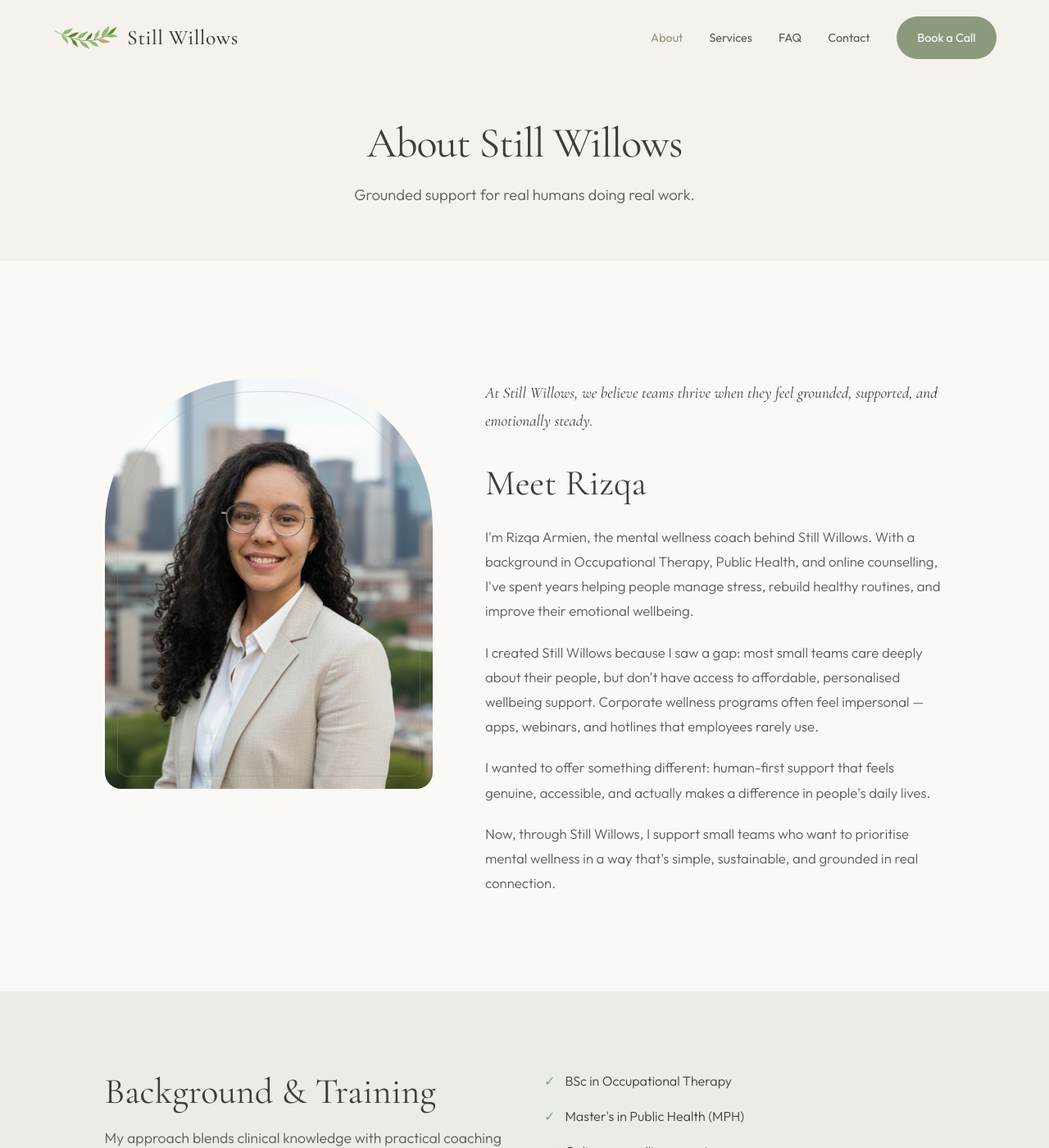
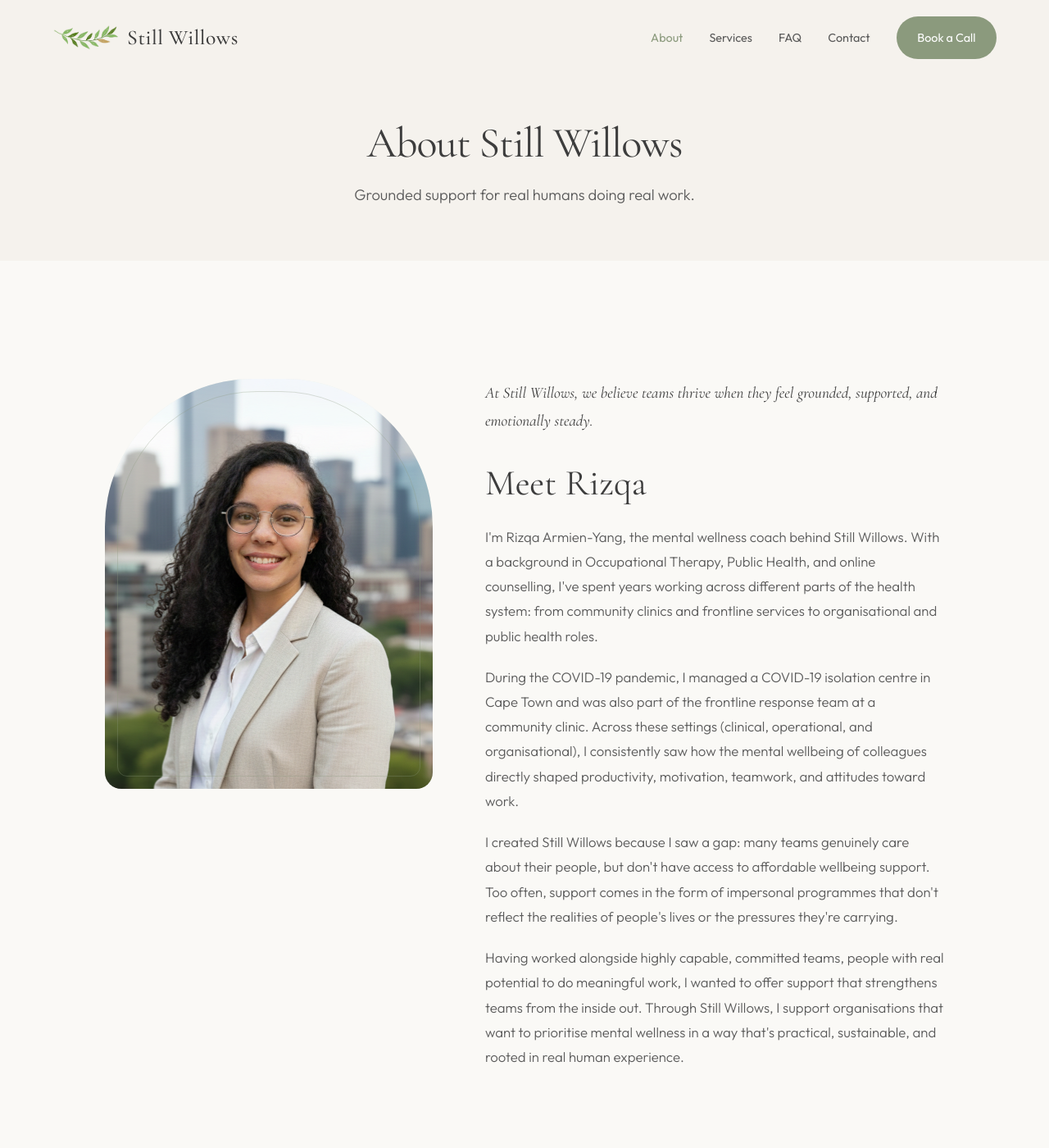
Before and after one commit to captainmike/stillwillows-website, a Jekyll site: the page built from about.md, in a window 1280 px wide and 1400 px high. Shown: the whole window at 82% size. Built offline with Jekyll 4.4.1, drawn with Linux system fonts in a browser that asks for light colours.

Commit message:
Update Meet Rizqa bio with expanded background

```diff
--- a/_layouts/about.html
+++ b/_layouts/about.html
@@ -20,13 +20,13 @@ layout: default
         <p class="lead">At Still Willows, we believe teams thrive when they feel grounded, supported, and emotionally steady.</p>
 
         <h2>Meet Rizqa</h2>
-        <p>I'm Rizqa Armien, the mental wellness coach behind Still Willows. With a background in Occupational Therapy, Public Health, and online counselling, I've spent years helping people manage stress, rebuild healthy routines, and improve their emotional wellbeing.</p>
+        <p>I'm Rizqa Armien-Yang, the mental wellness coach behind Still Willows. With a background in Occupational Therapy, Public Health, and online counselling, I've spent years working across different parts of the health system: from community clinics and frontline services to organisational and public health roles.</p>
 
-        <p>I created Still Willows because I saw a gap: most small teams care deeply about their people, but don't have access to affordable, personalised wellbeing support. Corporate wellness programs often feel impersonal — apps, webinars, and hotlines that employees rarely use.</p>
+        <p>During the COVID-19 pandemic, I managed a COVID-19 isolation centre in Cape Town and was also part of the frontline response team at a community clinic. Across these settings (clinical, operational, and organisational), I consistently saw how the mental wellbeing of colleagues directly shaped productivity, motivation, teamwork, and attitudes toward work.</p>
 
-        <p>I wanted to offer something different: human-first support that feels genuine, accessible, and actually makes a difference in people's daily lives.</p>
+        <p>I created Still Willows because I saw a gap: many teams genuinely care about their people, but don't have access to affordable wellbeing support. Too often, support comes in the form of impersonal programmes that don't reflect the realities of people's lives or the pressures they're carrying.</p>
 
-        <p>Now, through Still Willows, I support small teams who want to prioritise mental wellness in a way that's simple, sustainable, and grounded in real connection.</p>
+        <p>Having worked alongside highly capable, committed teams, people with real potential to do meaningful work, I wanted to offer support that strengthens teams from the inside out. Through Still Willows, I support organisations that want to prioritise mental wellness in a way that's practical, sustainable, and rooted in real human experience.</p>
       </div>
     </div>
   </div>
```
